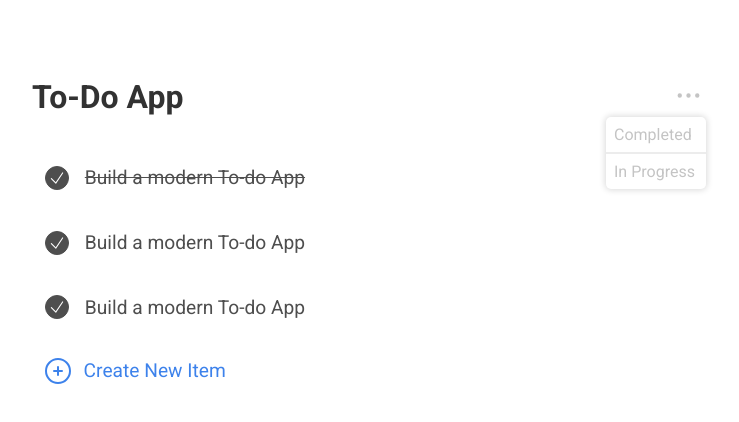
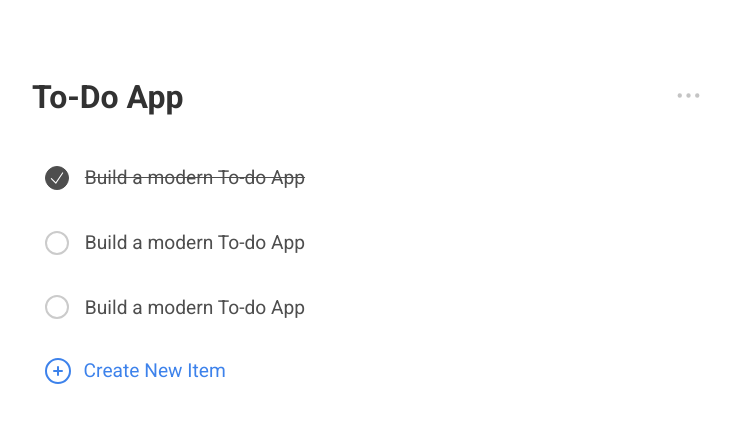
Before and after one commit to khrapunov967/react-todo-app, a React (Create React App) app: page / in a window 1280 px wide. Shown: the top 422 px of the page, without its empty margins (271-1010 px from the left). Built offline with nearby package versions, Linux system fonts and the light colour scheme.

Commit message:
fix UI issues

```diff
--- a/src/App.js
+++ b/src/App.js
@@ -13,6 +13,7 @@ function App() {
         <Header />
 
         <TodosContainer />
+
         <CreateTodoButton />
       </div>
     </div>
--- a/src/components/Header/Header.jsx
+++ b/src/components/Header/Header.jsx
@@ -1,5 +1,5 @@
 import React from "react";
-import MenuIcon from "../UI/MenuIcon/MenuIcon";
+import MenuButton from "../UI/MenuButton/MenuButton";
 import "./Header.scss";
 
 const Header = () => {
@@ -7,7 +7,7 @@ const Header = () => {
         <header className="header">
             <h1 className="header__title">To-Do App</h1>
 
-            <MenuIcon />
+            <MenuButton />
         </header>
     );
 };
--- a/src/components/TodoItem/TodoItem.jsx
+++ b/src/components/TodoItem/TodoItem.jsx
@@ -7,7 +7,7 @@ const TodoItem = ({completed}) => {
     return (
         <div className="todo-item">
             <div className="todo-item__left-container">
-                <CheckButton isChecked={true} />
+                <CheckButton isChecked={completed} />
 
                 <p className={completed ? "todo-item__todo-title completed" : "todo-item__todo-title"}>Build a modern To-do App</p>
             </div>
--- a/src/components/TodoItem/TodoItem.scss
+++ b/src/components/TodoItem/TodoItem.scss
@@ -2,6 +2,7 @@
     width: 100%;
     display: flex;
     justify-content: space-between;
+    align-items: center;
     padding: .8em;
     border-radius: .6em;
     cursor: pointer;
@@ -28,7 +29,7 @@
     }
 
     &:hover {
-        box-shadow: 0px 3px 6px 1px rgba(0, 0, 0, 0.15);
+        box-shadow: 0px 3px 6px 0px rgba(0, 0, 0, 0.15);
         transition: all 0.2s linear;
 
         .todo-item__right-container {
--- a/src/components/UI/MenuIcon/MenuIcon.jsx
+++ b/src/components/UI/MenuButton/MenuButton.jsx
@@ -1,17 +1,17 @@
 import React from "react";
 import Select from "../Select/Select";
-import "./MenuIcon.scss";
+import "./MenuButton.scss";
 
-const MenuIcon = () => {
+const MenuButton = () => {
     return (
         <div className="menu-icon">
             <svg xmlns="http://www.w3.org/2000/svg" fill="none" viewBox="0 0 24 24" strokeWidth={1.5} stroke="currentColor" className="w-6 h-6">
             <path strokeLinecap="round" strokeLinejoin="round" d="M6.75 12a.75.75 0 11-1.5 0 .75.75 0 011.5 0zM12.75 12a.75.75 0 11-1.5 0 .75.75 0 011.5 0zM18.75 12a.75.75 0 11-1.5 0 .75.75 0 011.5 0z" />
             </svg>
 
-            <Select isVisible={true}/>
+            <Select isVisible={false}/>
         </div>
     );
 };
 
-export default MenuIcon;
+export default MenuButton;
--- a/src/components/UI/Select/Select.jsx
+++ b/src/components/UI/Select/Select.jsx
@@ -6,6 +6,7 @@ const Select = ({isVisible}) => {
         <div className={isVisible ? "select" : "select hidden"}>
             <div className="select__select-item">Completed</div>
             <div className="select__select-item">In Progress</div>
+            <div className="select__select-item">All</div>
         </div>
     );
 };
--- a/src/components/UI/Select/Select.scss
+++ b/src/components/UI/Select/Select.scss
@@ -20,6 +20,8 @@
         transition: all 0.15s linear;
         color: #c4c4c4;
         border-bottom: solid 2px #ececec;
+        display: flex;
+        justify-content: center;
 
         &:last-child {
             border-bottom: none;
```
Also changed, not shown: src/components/UI/MenuButton/MenuButton.scss (renamed from src/components/UI/MenuIcon/MenuIcon.scss).
